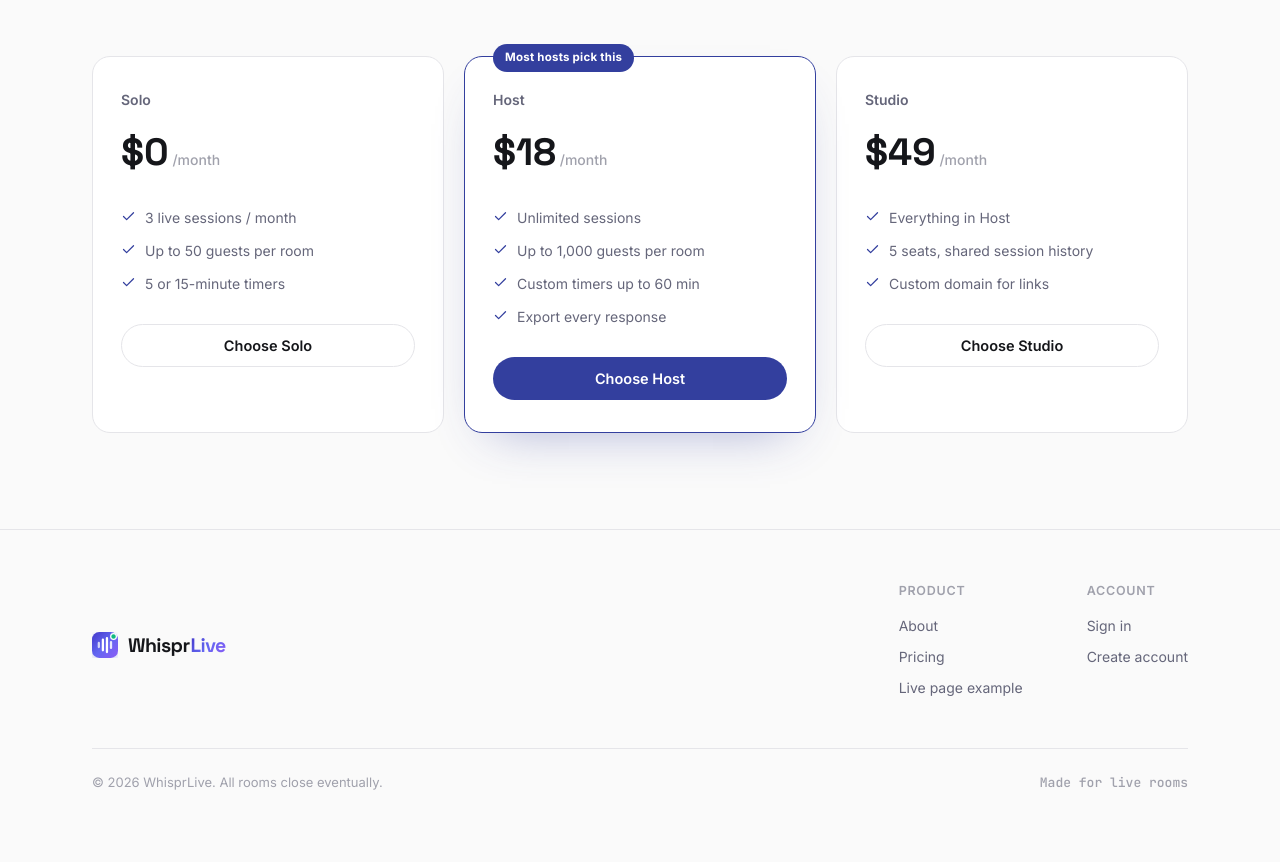
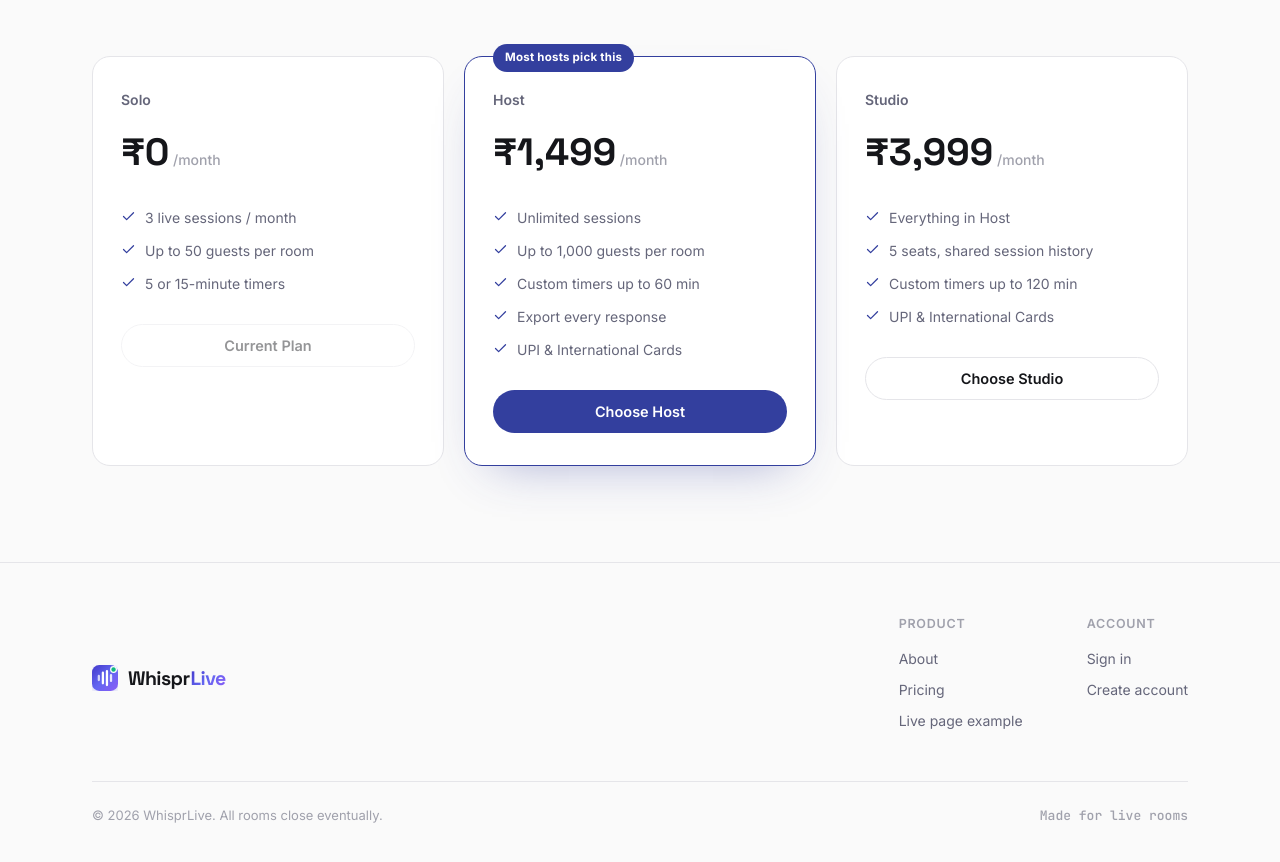
Before and after one commit to asyncbuild/Whisprlive-repo, a React (Vite) app in the folder client/: page / in a window 1280 px wide. Shown: the part 1720-2582 px from the top of the page. Before the commit the page ends 2553 px from the top, so only its background shows below. Built offline with nearby package versions, Linux system fonts and the light colour scheme.

Commit message:
added minimal changes

```diff
--- a/client/src/pages/DashboardPage.jsx
+++ b/client/src/pages/DashboardPage.jsx
@@ -3,7 +3,7 @@ import { useNavigate, useSearchParams } from "react-router-dom";
 import {
   Link2, Play, Trash2, Download,
   Clock, User, LogOut, Radio, Check, Copy,
-  MessageCircle, Square, ThumbsUp, CheckCircle2, Search, QrCode, X, AlertTriangle, PlusCircle, Loader2, Calendar,Sparkles, Crown
+  MessageCircle, Square, ThumbsUp, CheckCircle2, Search, QrCode, X, AlertTriangle, PlusCircle, Loader2, Calendar, Sparkles, Crown, Lock
 } from "lucide-react";
 import { io } from "socket.io-client";
 import API from "../api/axios";
@@ -114,6 +114,7 @@ export default function DashboardPage() {
     }
   })();
   const username = currentUser?.username || currentUser?.email || "Host";
+  const isSolo = !currentUser?.plan || currentUser?.plan === "SOLO";
   // Handle Stripe Post-Payment Success and initial user sync
   useEffect(() => {
     if (refreshUser) refreshUser();
@@ -311,6 +312,11 @@ export default function DashboardPage() {
 
   // Export session messages
   const exportSession = async (roomCode) => {
+    if (isSolo) {
+      toast.info("Exporting responses is a premium feature. Upgrade to Host plan to unlock exports!");
+      setShowUpgradeModal(true);
+      return;
+    }
     setExportingCode(roomCode);
     try {
       const res = await API.get(`/api/rooms/${roomCode}/export`, { responseType: "blob" });
@@ -811,8 +817,16 @@ export default function DashboardPage() {
                         className="btn btn-ghost btn-sm"
                         onClick={() => exportSession(code)}
                         disabled={isExporting}
+                        title={isSolo ? "Unlock export with Host plan" : "Export session messages"}
                       >
-                        {isExporting ? <Loader2 size={13} className="spin" /> : <Download size={13} />} {isExporting ? "Exporting..." : "Export"}
+                        {isExporting ? (
+                          <Loader2 size={13} className="spin" />
+                        ) : isSolo ? (
+                          <Lock size={13} style={{ color: "var(--accent)" }} />
+                        ) : (
+                          <Download size={13} />
+                        )}
+                        {isExporting ? "Exporting..." : "Export"}
                       </button>
                     </div>
                   </div>
@@ -877,12 +891,13 @@ export default function DashboardPage() {
                 <div style={{ background: "var(--surface)", border: "1px solid var(--accent)", borderRadius: 12, padding: 20, display: "flex", flexDirection: "column", justifyContent: "space-between" }}>
                   <div>
                     <div style={{ fontWeight: 700, fontSize: 16, color: "var(--text)" }}>Host Plan</div>
-                    <div style={{ fontSize: 24, fontWeight: 800, margin: "8px 0", color: "var(--accent)" }}>$18<span style={{ fontSize: 13, color: "var(--text-dim)", fontWeight: 400 }}> /mo</span></div>
+                    <div style={{ fontSize: 24, fontWeight: 800, margin: "8px 0", color: "var(--accent)" }}>₹1,499<span style={{ fontSize: 13, color: "var(--text-dim)", fontWeight: 400 }}> /mo</span></div>
                     <ul style={{ fontSize: 13, color: "var(--text-dim)", paddingLeft: 16, margin: "12px 0", lineHeight: 1.6 }}>
                       <li>Unlimited live sessions</li>
                       <li>Up to 1,000 guests / room</li>
                       <li>Custom timers up to 60 min</li>
                       <li>Export responses</li>
+                      <li>UPI & Cards support</li>
                     </ul>
                   </div>
                   <button
@@ -891,18 +906,19 @@ export default function DashboardPage() {
                     disabled={upgradingPlan === "HOST"}
                     onClick={() => handleUpgradeCheckout("HOST")}
                   >
-                    {upgradingPlan === "HOST" ? "Redirecting..." : "Choose Host ($18)"}
+                    {upgradingPlan === "HOST" ? "Redirecting..." : "Choose Host (₹1,499)"}
                   </button>
                 </div>
 
                 <div style={{ background: "var(--surface)", border: "1px solid var(--border)", borderRadius: 12, padding: 20, display: "flex", flexDirection: "column", justifyContent: "space-between" }}>
                   <div>
                     <div style={{ fontWeight: 700, fontSize: 16, color: "var(--text)" }}>Studio Plan</div>
-                    <div style={{ fontSize: 24, fontWeight: 800, margin: "8px 0" }}>$49<span style={{ fontSize: 13, color: "var(--text-dim)", fontWeight: 400 }}> /mo</span></div>
+                    <div style={{ fontSize: 24, fontWeight: 800, margin: "8px 0" }}>₹3,999<span style={{ fontSize: 13, color: "var(--text-dim)", fontWeight: 400 }}> /mo</span></div>
                     <ul style={{ fontSize: 13, color: "var(--text-dim)", paddingLeft: 16, margin: "12px 0", lineHeight: 1.6 }}>
                       <li>Everything in Host</li>
                       <li>5 seats & shared history</li>
                       <li>Timers up to 120 min</li>
+                      <li>UPI & Cards support</li>
                     </ul>
                   </div>
                   <button
@@ -911,7 +927,7 @@ export default function DashboardPage() {
                     disabled={upgradingPlan === "STUDIO"}
                     onClick={() => handleUpgradeCheckout("STUDIO")}
                   >
-                    {upgradingPlan === "STUDIO" ? "Redirecting..." : "Choose Studio ($49)"}
+                    {upgradingPlan === "STUDIO" ? "Redirecting..." : "Choose Studio (₹3,999)"}
                   </button>
                 </div>
               </div>
--- a/client/src/pages/LandingPage.jsx
+++ b/client/src/pages/LandingPage.jsx
@@ -15,6 +15,7 @@ export default function LandingPage() {
   const { user, token } = useAuth();
   const { toast } = useToast();
   const isLoggedIn = Boolean(token);
+  const currentPlan = user?.plan || "SOLO";
 
   const [menuOpen, setMenuOpen] = useState(false);
   const [loadingPlan, setLoadingPlan] = useState(null);
@@ -172,63 +173,68 @@ export default function LandingPage() {
               <h2>Start free. Upgrade when the rooms get bigger.</h2>
             </div>
             <div className="pricing-grid">
+              {/* Solo Plan */}
               <div className="price-card">
                 <div className="price-plan">Solo</div>
-                <div className="price-amount">$0<span> /month</span></div>
+                <div className="price-amount">₹0<span> /month</span></div>
                 <ul className="price-list">
-                  <li><Check size={15} />3 live sessions / month</li>
-                  <li><Check size={15} />Up to 50 guests per room</li>
-                  <li><Check size={15} />5 or 15-minute timers</li>
+                  <li><Check size={15} /> 3 live sessions / month</li>
+                  <li><Check size={15} /> Up to 50 guests per room</li>
+                  <li><Check size={15} /> 5 or 15-minute timers</li>
                 </ul>
                 <button
                   className="btn btn-ghost btn-block"
-                  disabled={user?.plan === 'SOLO'}
-                  onClick={() => handleCheckout('SOLO')}
+                  disabled={currentPlan === "SOLO"}
+                  onClick={() => handleCheckout("SOLO")}
                 >
-                  {user?.plan === 'SOLO' ? 'Current Plan' : 'Choose Solo'}
+                  {currentPlan === "SOLO" ? "Current Plan" : "Choose Solo"}
                 </button>
               </div>
 
+              {/* Host Plan */}
               <div className="price-card featured">
-                {user?.plan === 'HOST' ? (
-                  <span className="price-tag" style={{ background: 'var(--success)' }}>Active Plan</span>
+                {currentPlan === "HOST" ? (
+                  <span className="price-tag" style={{ background: "var(--success)" }}>Active Plan</span>
                 ) : (
                   <span className="price-tag">Most hosts pick this</span>
                 )}
                 <div className="price-plan">Host</div>
-                <div className="price-amount">$18<span> /month</span></div>
+                <div className="price-amount">₹1,499<span> /month</span></div>
                 <ul className="price-list">
-                  <li><Check size={15} />Unlimited sessions</li>
-                  <li><Check size={15} />Up to 1,000 guests per room</li>
-                  <li><Check size={15} />Custom timers up to 60 min</li>
-                  <li><Check size={15} />Export every response</li>
+                  <li><Check size={15} /> Unlimited sessions</li>
+                  <li><Check size={15} /> Up to 1,000 guests per room</li>
+                  <li><Check size={15} /> Custom timers up to 60 min</li>
+                  <li><Check size={15} /> Export every response</li>
+                  <li><Check size={15} /> UPI & International Cards</li>
                 </ul>
                 <button
                   className="btn btn-primary btn-block"
-                  disabled={user?.plan === 'HOST' || loadingPlan === 'HOST'}
-                  onClick={() => handleCheckout('HOST')}
+                  disabled={currentPlan === "HOST" || loadingPlan === "HOST"}
+                  onClick={() => handleCheckout("HOST")}
                 >
-                  {loadingPlan === 'HOST' ? 'Redirecting...' : user?.plan === 'HOST' ? 'Current Plan' : 'Choose Host'}
+                  {loadingPlan === "HOST" ? "Redirecting..." : currentPlan === "HOST" ? "Current Plan" : "Choose Host"}
                 </button>
               </div>
 
+              {/* Studio Plan */}
               <div className="price-card">
-                {user?.plan === 'STUDIO' && (
-                  <span className="price-tag" style={{ background: 'var(--success)' }}>Active Plan</span>
+                {currentPlan === "STUDIO" && (
+                  <span className="price-tag" style={{ background: "var(--success)" }}>Active Plan</span>
                 )}
                 <div className="price-plan">Studio</div>
-                <div className="price-amount">$49<span> /month</span></div>
+                <div className="price-amount">₹3,999<span> /month</span></div>
                 <ul className="price-list">
-                  <li><Check size={15} />Everything in Host</li>
-                  <li><Check size={15} />5 seats, shared session history</li>
-                  <li><Check size={15} />Custom domain for links</li>
+                  <li><Check size={15} /> Everything in Host</li>
+                  <li><Check size={15} /> 5 seats, shared session history</li>
+                  <li><Check size={15} /> Custom timers up to 120 min</li>
+                  <li><Check size={15} /> UPI & International Cards</li>
                 </ul>
                 <button
                   className="btn btn-ghost btn-block"
-                  disabled={user?.plan === 'STUDIO' || loadingPlan === 'STUDIO'}
-                  onClick={() => handleCheckout('STUDIO')}
+                  disabled={currentPlan === "STUDIO" || loadingPlan === "STUDIO"}
+                  onClick={() => handleCheckout("STUDIO")}
                 >
-                  {loadingPlan === 'STUDIO' ? 'Redirecting...' : user?.plan === 'STUDIO' ? 'Current Plan' : 'Choose Studio'}
+                  {loadingPlan === "STUDIO" ? "Redirecting..." : currentPlan === "STUDIO" ? "Current Plan" : "Choose Studio"}
                 </button>
               </div>
             </div>
```
Also changed, not shown: 1 other file (tests, documents, lock files or other folders).
